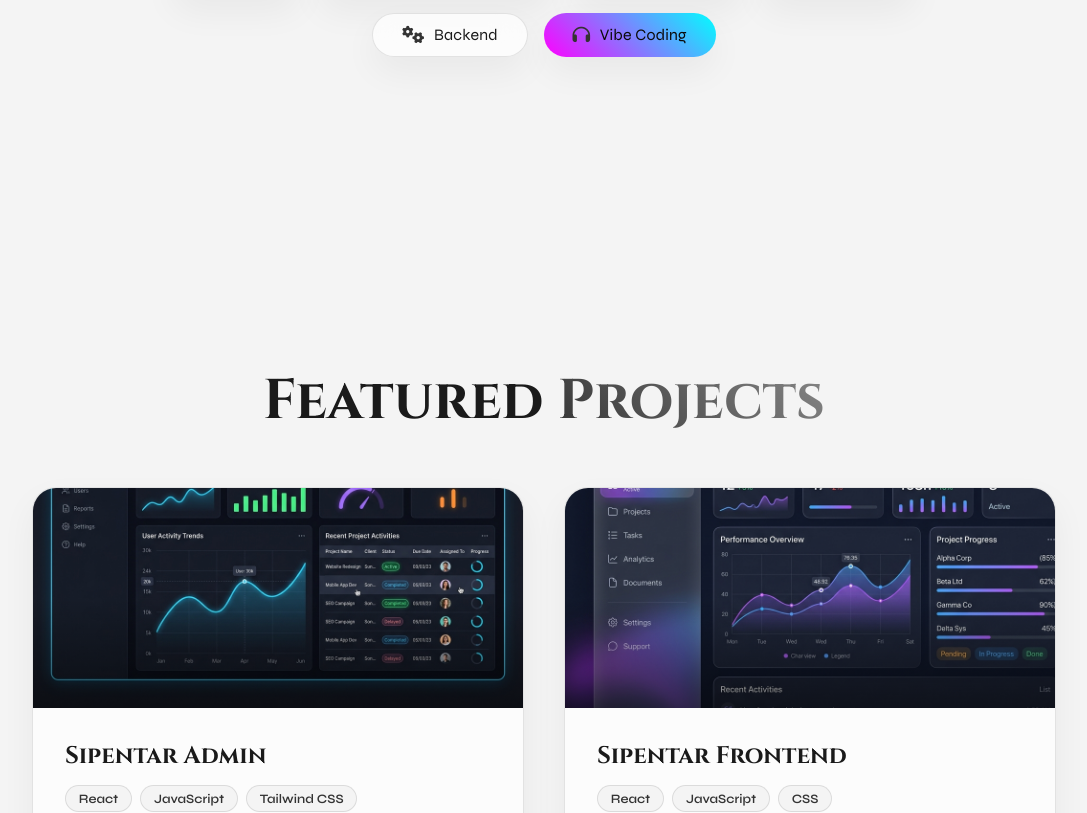
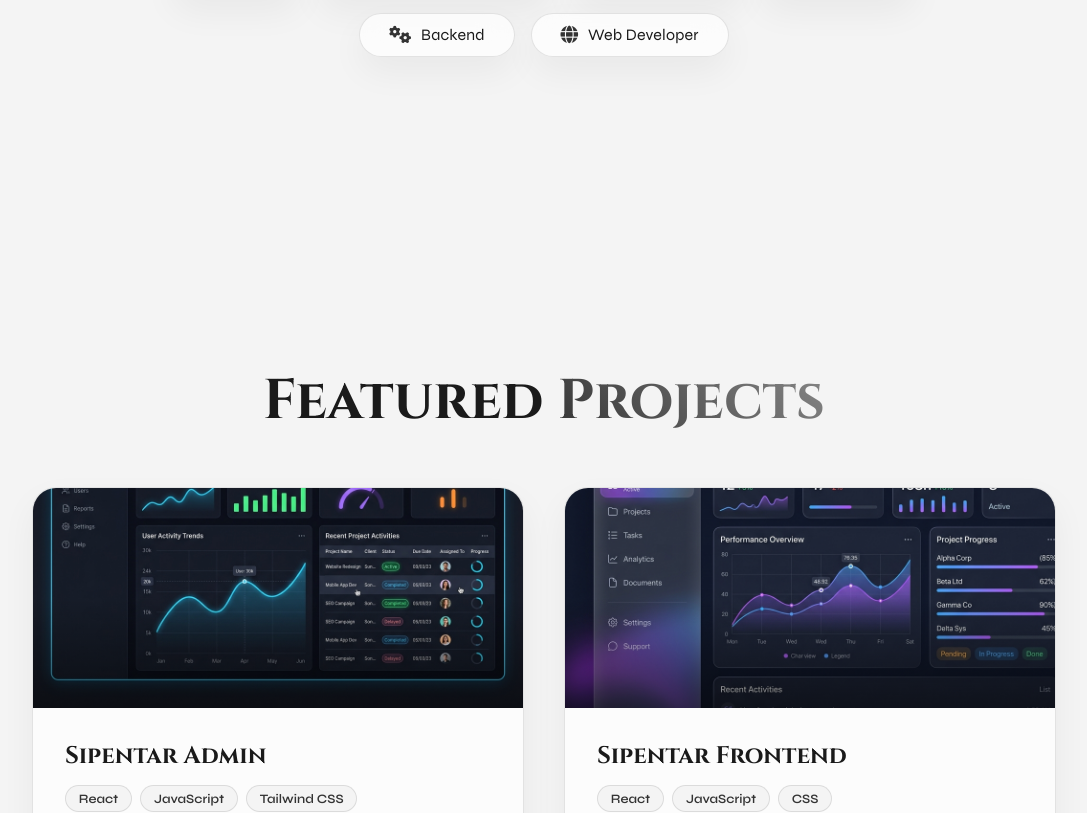
Before and after one commit to frzhilman27/frzhilman_Portofolio, a plain HTML site: page index.html in a window 1280 px wide. Shown: the part 1333-2146 px from the top of the page, without its empty margins (96-1183 px from the left). Drawn offline with Linux system fonts and the light colour scheme.

Commit message:
refactor: replace Vibe Coding skill tag with Web Developer for professional CV/portfolio use

```diff
--- a/index.html
+++ b/index.html
@@ -102,7 +102,7 @@
                     <span class="skill-tag"><i class="fa-brands fa-git-alt"></i> Git & GitHub</span>
                     <span class="skill-tag"><i class="fa-solid fa-laptop-code"></i> Frontend</span>
                     <span class="skill-tag"><i class="fa-solid fa-gears"></i> Backend</span>
-                    <span class="skill-tag" style="background: linear-gradient(45deg, #ff00ff, #00ffff); color: #0a0a0a; border:none;"><i class="fa-solid fa-headphones"></i> Vibe Coding</span>
+                    <span class="skill-tag"><i class="fa-solid fa-globe"></i> Web Developer</span>
                 </div>
             </div>
         </div>
```
